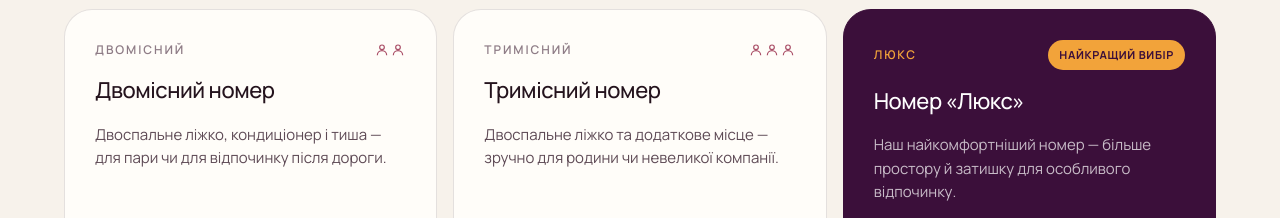
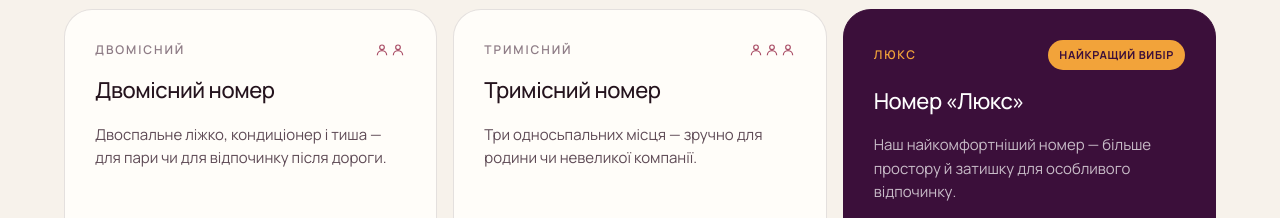
Before and after one commit to Kapret/Sky, a plain HTML site: page index.html in a window 1280 px wide. Shown: the part 2900-3118 px from the top of the page. Drawn offline with Linux system fonts and the light colour scheme; a web font is replaced by a local one.

Commit message:
Updated hotel room description for 3 people.html

```diff
--- a/index.html
+++ b/index.html
@@ -358,7 +358,7 @@ footer .logo{color:var(--wine);font-size:20px}
       <article class="price rv d1">
         <div class="price-top"><span class="tag">Тримісний</span><span class="guests"><svg width="16" height="16" fill="none" stroke="currentColor" stroke-width="1.8" viewBox="0 0 24 24"><circle cx="12" cy="8" r="3.5"/><path d="M5 20a7 7 0 0 1 14 0"/></svg><svg width="16" height="16" fill="none" stroke="currentColor" stroke-width="1.8" viewBox="0 0 24 24"><circle cx="12" cy="8" r="3.5"/><path d="M5 20a7 7 0 0 1 14 0"/></svg><svg width="16" height="16" fill="none" stroke="currentColor" stroke-width="1.8" viewBox="0 0 24 24"><circle cx="12" cy="8" r="3.5"/><path d="M5 20a7 7 0 0 1 14 0"/></svg></span></div>
         <h3>Тримісний номер</h3>
-        <p class="desc">Двоспальне ліжко та додаткове місце — зручно для родини чи невеликої компанії.</p>
+        <p class="desc">Три односьпальних місця — зручно для родини чи невеликої компанії.</p>
         <div class="amount">1 500<small>грн / доба</small></div>
       </article>
       <article class="price featured rv d2">
```
